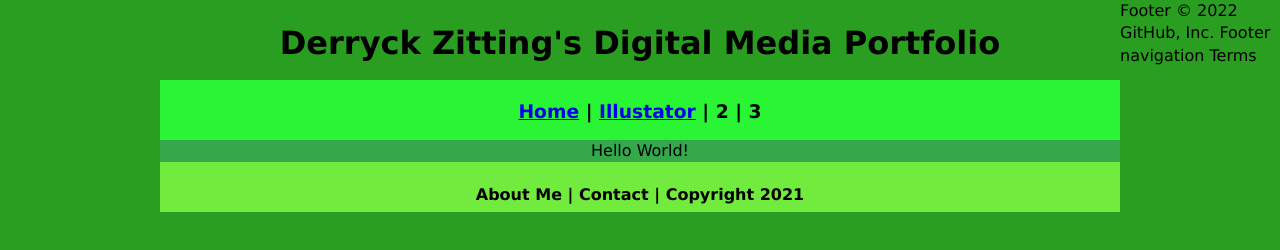
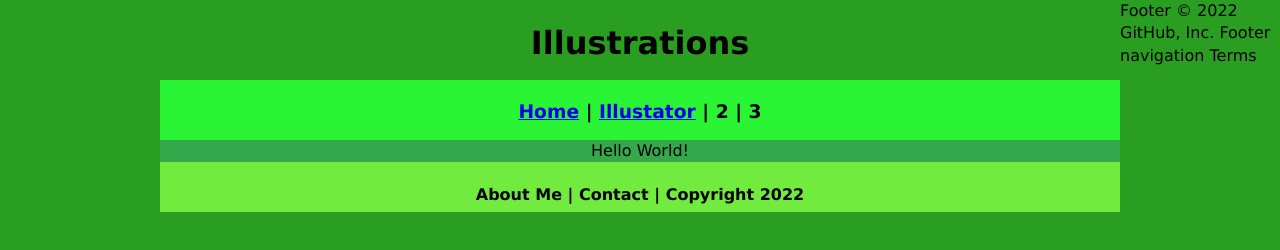
Before and after one commit to RidleyMain9678378/digitalmedia1999, a plain HTML site: page vector/index.html in a window 1280 px wide. Drawn offline with Linux system fonts and the light colour scheme.

Commit message:
Update index.html

```diff
--- a/vector/index.html
+++ b/vector/index.html
@@ -9,14 +9,14 @@
 <body>
 <div class="container">
   <div class="header">
-  	<h1>Derryck Zitting's Digital Media Portfolio</h1>
+  	<h1>Illustrations</h1>
   </div>
   <div class="nav">
     <h3><a href="../index.html">Home</a> | <a href="../vector/index.html">Illustator</a> | 2 | 3</h3>
   </div>
   <div class="content">Hello World!</div>
   <div class="footer">
-    <h4>About Me | Contact | Copyright 2021</h4>
+    <h4>About Me | Contact | Copyright 2022</h4>
   </div>
 </div>
 </body>
```
